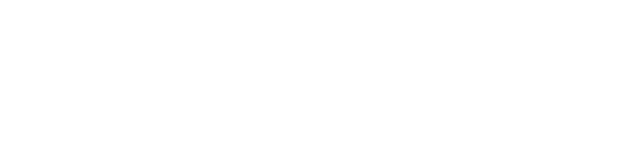
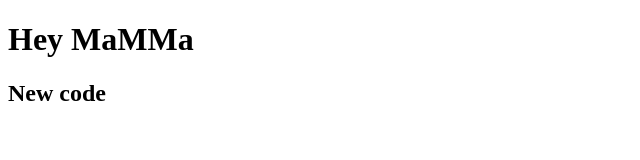
Before and after one commit to ArefinReza/my-second-repo, a plain HTML site: page index.html in a window 1280 px wide. Shown: the whole page, without its empty margins (0-640 px from the left). Drawn offline with Linux system fonts and the light colour scheme.

Commit message:
added header

```diff
--- a/index.html
+++ b/index.html
@@ -7,6 +7,8 @@
     <title>My Second Repo</title>
 </head>
 <body>
+    <h1>Hey MaMMa</h1>
+    <h2>New code </h2>
 
 </body>
 </html>
```
Also changed, not shown: style.css (added).
